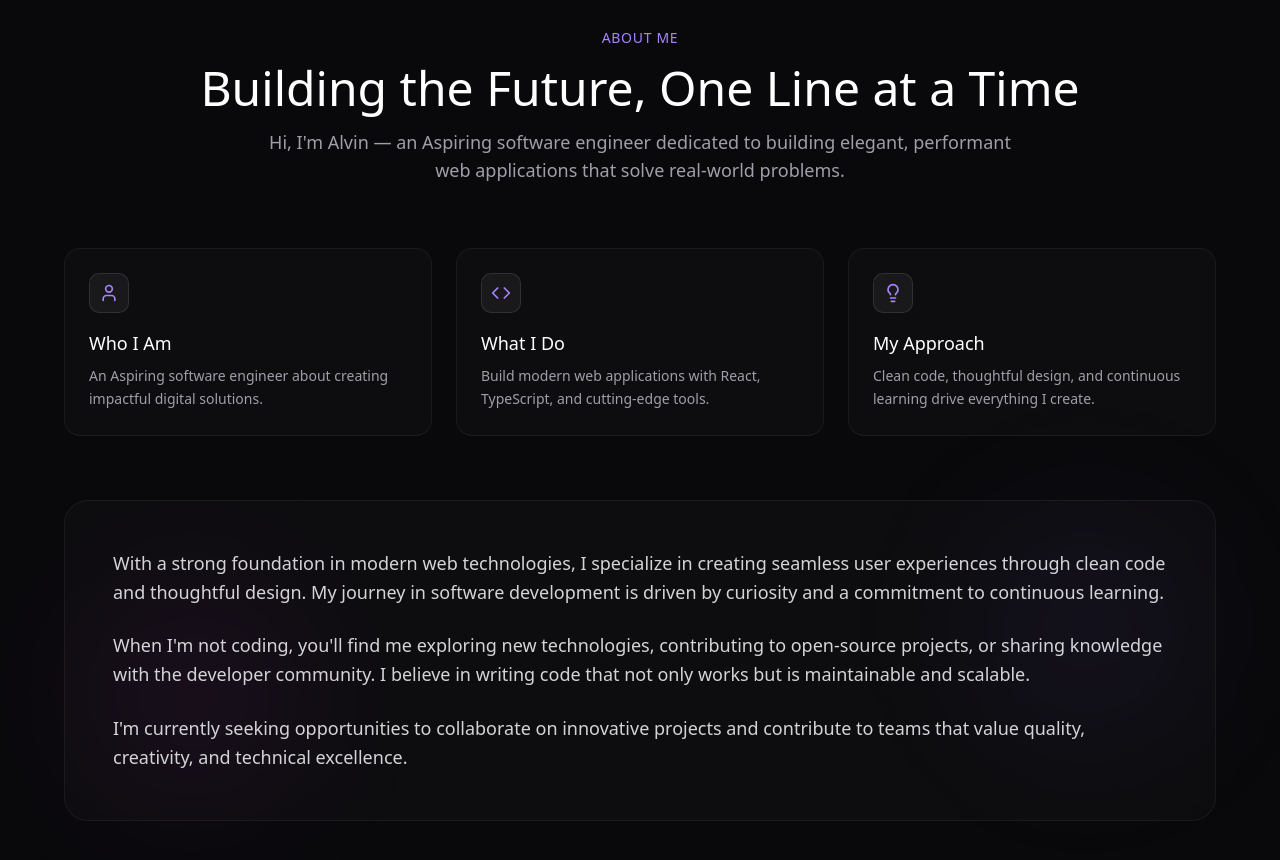
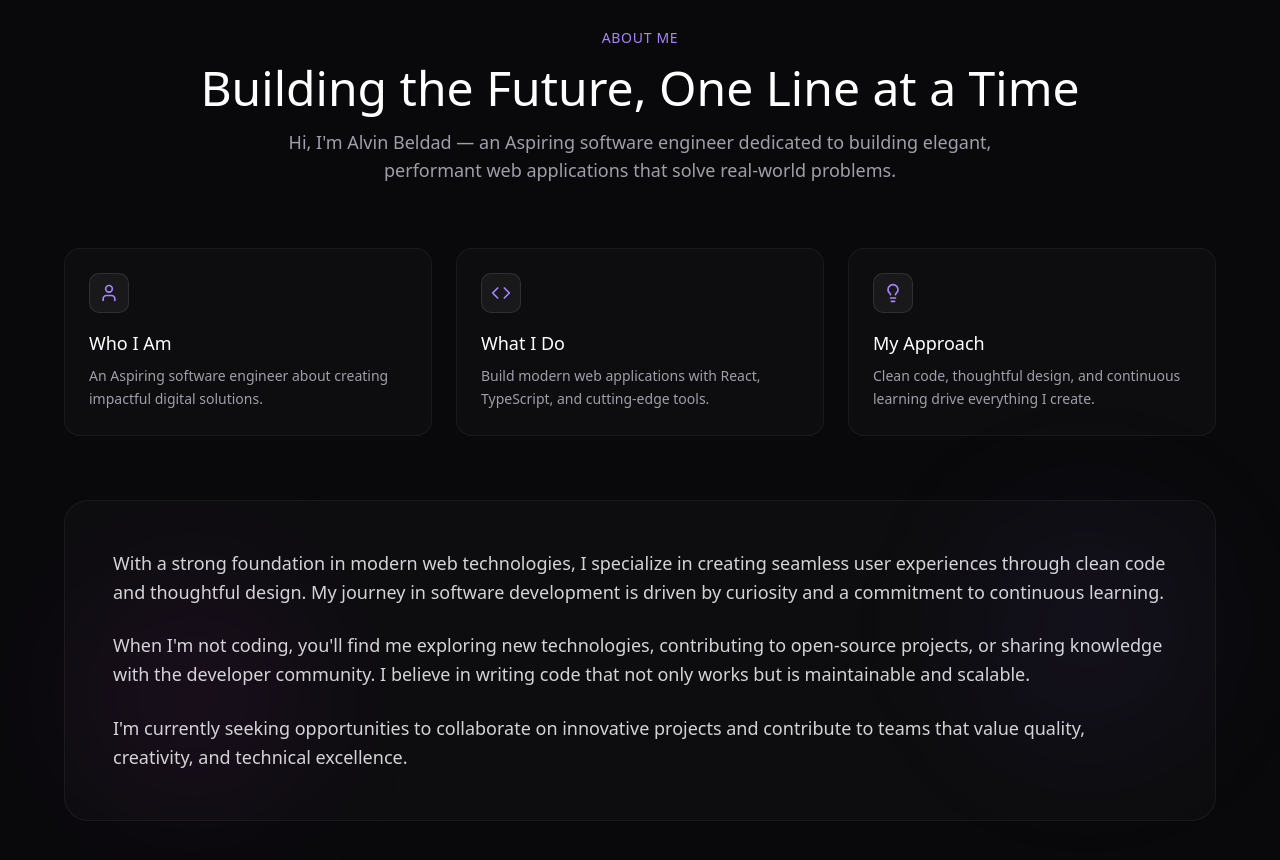
Before and after one commit to kaelfxxxc/PERSONAL-PORTFOLIO, a React (Vite) app: page / in a window 1280 px wide. Shown: the part 900-1760 px from the top of the page. Built offline with nearby package versions, Linux system fonts and the light colour scheme.

Commit message:
Update intro text in data.ts

```diff
--- a/src/data.ts
+++ b/src/data.ts
@@ -7,7 +7,7 @@ export const personalData = {
   linkedin: "https://linkedin.com/in/alvinigop",
   twitter: "https://twitter.com/alvinpogi",
   about: {
-    intro: "Hi, I'm Alvin — an Aspiring software engineer dedicated to building elegant, performant web applications that solve real-world problems.",
+    intro: "Hi, I'm Alvin Beldad — an Aspiring software engineer dedicated to building elegant, performant web applications that solve real-world problems.",
     paragraphs: [
       "With a strong foundation in modern web technologies, I specialize in creating seamless user experiences through clean code and thoughtful design. My journey in software development is driven by curiosity and a commitment to continuous learning.",
       "When I'm not coding, you'll find me exploring new technologies, contributing to open-source projects, or sharing knowledge with the developer community. I believe in writing code that not only works but is maintainable and scalable.",
```
